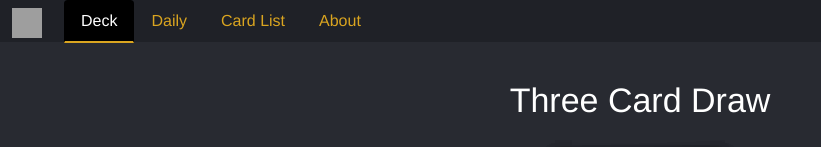
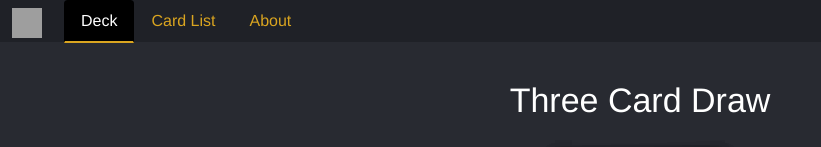
Before and after one commit to paperfox/tarot, a React (Vite) app: page / in a window 1280 px wide. Shown: the top 147 px of the page, without its empty margins (0-821 px from the left). Built offline with nearby package versions, Linux system fonts and the light colour scheme; no server answers; grey boxes are pictures that could not be loaded.

Commit message:
remove daily tab for now

```diff
--- a/src/App.jsx
+++ b/src/App.jsx
@@ -19,18 +19,15 @@ function App() {
     <>
       <main className="paperfox-content">
         <a href="https://paperfox.github.io" className="paperfox-logo" tabIndex={0}>
-          <img
-            src="https://paperfox.github.io/images/paperfoxlogo-bold.svg"
-            alt="Back to Paperfox homepage"
-          />
+          <img src="https://paperfox.github.io/images/paperfoxlogo-bold.svg" alt="Back to Paperfox homepage" />
         </a>
         <Tabs defaultActiveKey="TarotApp" id="paperfox-" className="mb-3 w-100">
           <Tab eventKey="TarotApp" title="Deck">
             <CardDeck tarotContent={justCards} />
           </Tab>
-          <Tab eventKey="TarotDailyCard" title="Daily">
+          {/* <Tab eventKey="TarotDailyCard" title="Daily">
             <CardDaily tarotContent={justCards} />
-          </Tab>
+          </Tab> */}
           <Tab eventKey="TarotCardList" title="Card List">
             <CardList tarotContent={DeckArray()} />
           </Tab>
```
